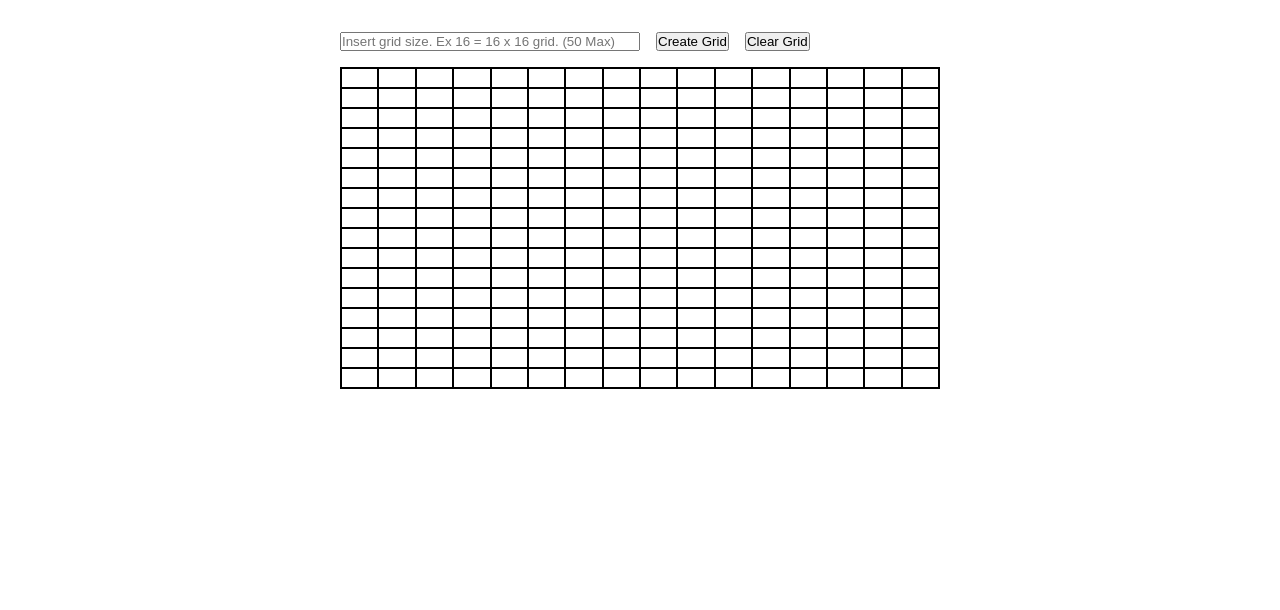
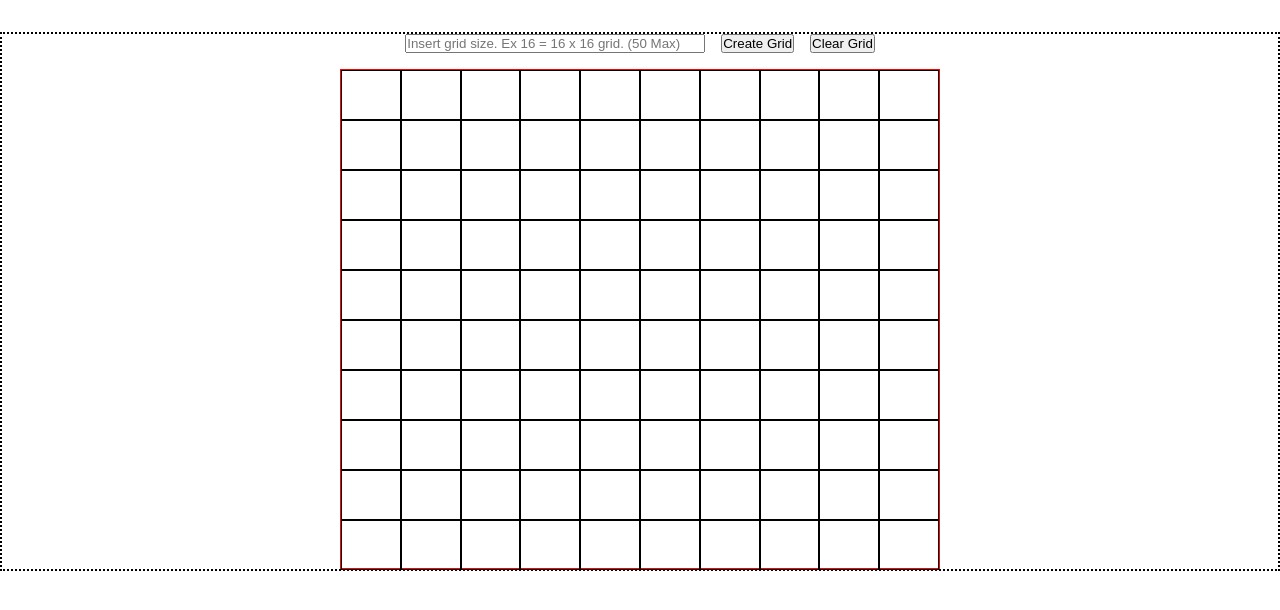
Before and after one commit to sonofglassperson/etch-a-sketch, a plain HTML site: page index.html in a window 1280 px wide. Drawn offline with Linux system fonts and the light colour scheme.

Commit message:
broke the grid :sob:

```diff
--- a/index.html
+++ b/index.html
@@ -11,15 +11,15 @@
 
 <body>
     <div class="container">
-        <div class="gridInput">
-            <input type="text" name="" id="grid" placeholder="Insert grid size. Ex 16 = 16 x 16 grid. (50 Max)">
+        <div class="grid">
+            <input type="text" name="" id="gridInput" placeholder="Insert grid size. Ex 16 = 16 x 16 grid. (50 Max)">
             <button id="createGrid">Create Grid</button>
             <button id="clearGrid">Clear Grid</button>
         </div>
 
-        <table>
+        <div class="tableContainer">
 
-        </table>
+        </div>
     </div>
 </body>
 
--- a/script.js
+++ b/script.js
@@ -1,9 +1,16 @@
 // // alert('hello');
 const container = document.querySelector('.container')
-const gridInput = document.querySelector('.gridInput')
-const table = document.querySelector('table')
+const grid = document.querySelector('.grid')
+const tableContainer = document.querySelector('.tableContainer')
+
 const rainbowColors = ['Red', 'Orange', 'Yellow', 'Green', 'Blue', 'Indigo', 'Violet'];
 let isClear = true;
+let table = document.createElement('table');
+tableContainer.appendChild(table);
+
+const cellWidth = getComputedStyle(tableContainer).width.slice(0, 3) / 10;
+const cellHeight = getComputedStyle(tableContainer).height.slice(0, 3) / 10;
+
 
 function getRandomColor(colors) {
     return colors[random(colors.length)];
@@ -15,14 +22,31 @@ function random(length) {
     // return Math.floor(Math.random() * (length + 1));
 }
 
-for (let index = 0; index < 16; index++) {
+for (let index = 0; index < 10; index++) {
     const tr = document.createElement('tr');
     table.appendChild(tr)
 
-    for (let j = 0; j < 16; j++) {
+    for (let j = 0; j < 10; j++) {
         const td = document.createElement('td');
         td.setAttribute('id', 'flex-item');
+        td.style.setProperty('width', `${cellWidth}px`)
+        td.style.setProperty('height', `${cellHeight}px`)
         tr.append(td);
+    }
+}
+
+function createGrid(gridSize) {
+    for (let index = 0; index < gridSize; index++) {
+        const tr = document.createElement('tr');
+        table.appendChild(tr)
+
+        for (let j = 0; j < gridSize; j++) {
+            const td = document.createElement('td');
+            td.setAttribute('id', 'flex-item');
+            // td.style.setProperty('width', `${cellWidth}px`)
+            // td.style.setProperty('height', `${cellHeight}px`)
+            tr.append(td);
+        }
     }
 }
 
@@ -31,7 +55,7 @@ container.addEventListener("mouseover", function (e) {
     if (c == 0)
         isClear = false;
     const target = e.target;
-    const isStyleSet = target.getAttribute("style");
+    const isStyleSet = target.style.getPropertyValue('background-color');
     console.log(isStyleSet);
 
     c = 1;
@@ -42,11 +66,17 @@ container.addEventListener("mouseover", function (e) {
 });
 
 
-gridInput.addEventListener('click', (e) => {
+grid.addEventListener('click', (e) => {
 
     switch (e.target.id) {
         case "createGrid":
-            console.log('create grid!');
+            const gridInput = document.getElementById('gridInput');
+            tableContainer.removeChild(table)
+            table = document.createElement('table');
+            tableContainer.appendChild(table);
+            // let v = gridInput.value;
+            // console.log(v);
+            createGrid(gridInput.value);
             break;
         case "clearGrid":
             console.log('clear!');
--- a/style.css
+++ b/style.css
@@ -6,11 +6,18 @@
 
 body {
     /* height: 100vh; */
+    /* justify-content: center; */
+    /* align-items: center; */
+    padding-top: 2rem;
+}
+
+
+.container {
     display: flex;
     flex-direction: column;
-    /* justify-content: center; */
+    border: 2px dotted black;
+    /* min-width: 960px;gap: 0.8px;  */
     align-items: center;
-    padding-top: 2rem;
 }
 
 /*
@@ -39,24 +46,50 @@ ul {
     background-color: red;
 } */
 
-#flex-item {
-    height: 20px;
-    flex: 1;
+
+
+
+
+/* td {
+    border: 1px black solid;
+    border-collapse: collapse;
+    flex: 1 1 auto;
+} */
+
+:root {
+    --width: 600px;
+    --height: 500px;
 }
 
-table, td {
-    border: 1px black solid;
-    border-collapse: collapse;
+td {
+    border: 1px solid black;
+    height: 31.25px;
+    width: 37.50px;
 }
 
-table {
-    min-width: 600px;
+.tableContainer {
+    width: var(--width);
+    height: var(--height);
+    border: 1px solid red;
+    display: flex;
+    flex: 0 0 auto;
 }
+
+table{
+    table-layout: fixed;
+    /* border: 4px purple solid; */
+    border-collapse: collapse;
+    /* width: 100%; */
+    height: 100%;
+    width: 100%;
+    flex: 0 1 100%
+}
+
 tr {
     display: flex;
 }
 
-.gridInput {
+.grid {
     display: flex;
     /* justify-content: center; */
     gap: 1rem;
@@ -64,7 +97,6 @@ tr {
     margin-bottom: 1rem;
 }
 
-
 input {
     width: 300px;
 }
```
